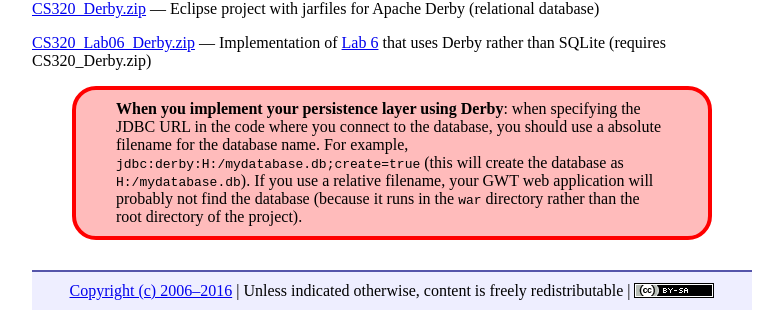
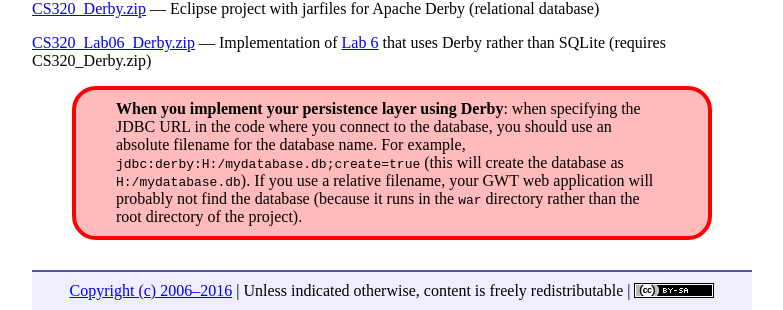
Before and after one commit to ycpcs/cs320-spring2016, a Jekyll site: the page built from resources/index.md, in a window 1280 px wide. Shown: the part 183-493 px from the top of the page, without its empty margins (248-1031 px from the left). Built offline with Jekyll 4.4.1, drawn with Linux system fonts in a browser that asks for light colours; Markdown is read by kramdown in place of the engine named in the settings.

Commit message:
fixed typo

```diff
--- a/resources/index.md
+++ b/resources/index.md
@@ -13,4 +13,4 @@ Violet UML: [violetumleditor-2.1.0.jar](violetumleditor-2.1.0.jar)
 
 [CS320\_Lab06\_Derby.zip](CS320_Lab06_Derby.zip) &mdash; Implementation of [Lab 6](../labs/lab06.html) that uses Derby rather than SQLite (requires CS320\_Derby.zip)
 
-> <div class="callout"><b>When you implement your persistence layer using Derby</b>: when specifying the JDBC URL in the code where you connect to the database, you should use a absolute filename for the database name. For example, <code>jdbc:derby:H:/mydatabase.db;create=true</code> (this will create the database as <code>H:/mydatabase.db</code>).  If you use a relative filename, your GWT web application will probably not find the database (because it runs in the <code>war</code> directory rather than the root directory of the project).</div>
+> <div class="callout"><b>When you implement your persistence layer using Derby</b>: when specifying the JDBC URL in the code where you connect to the database, you should use an absolute filename for the database name. For example, <code>jdbc:derby:H:/mydatabase.db;create=true</code> (this will create the database as <code>H:/mydatabase.db</code>).  If you use a relative filename, your GWT web application will probably not find the database (because it runs in the <code>war</code> directory rather than the root directory of the project).</div>
```
